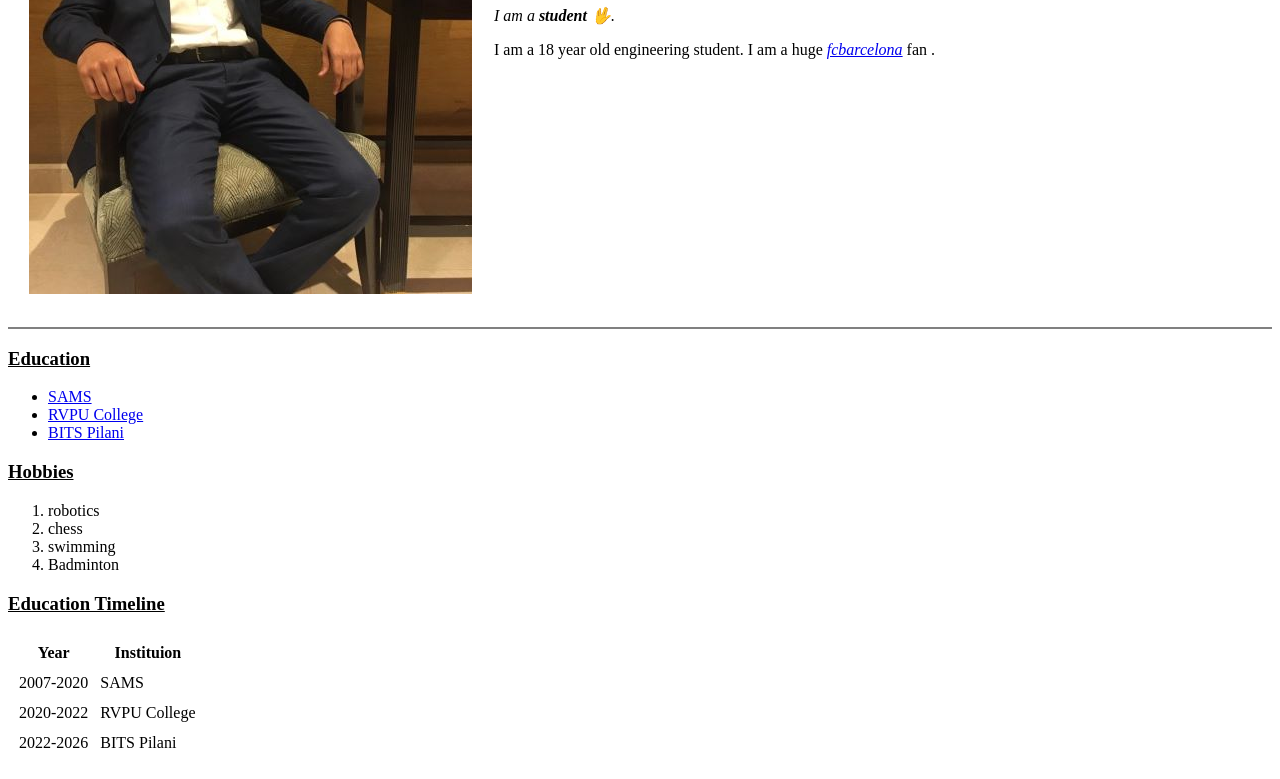
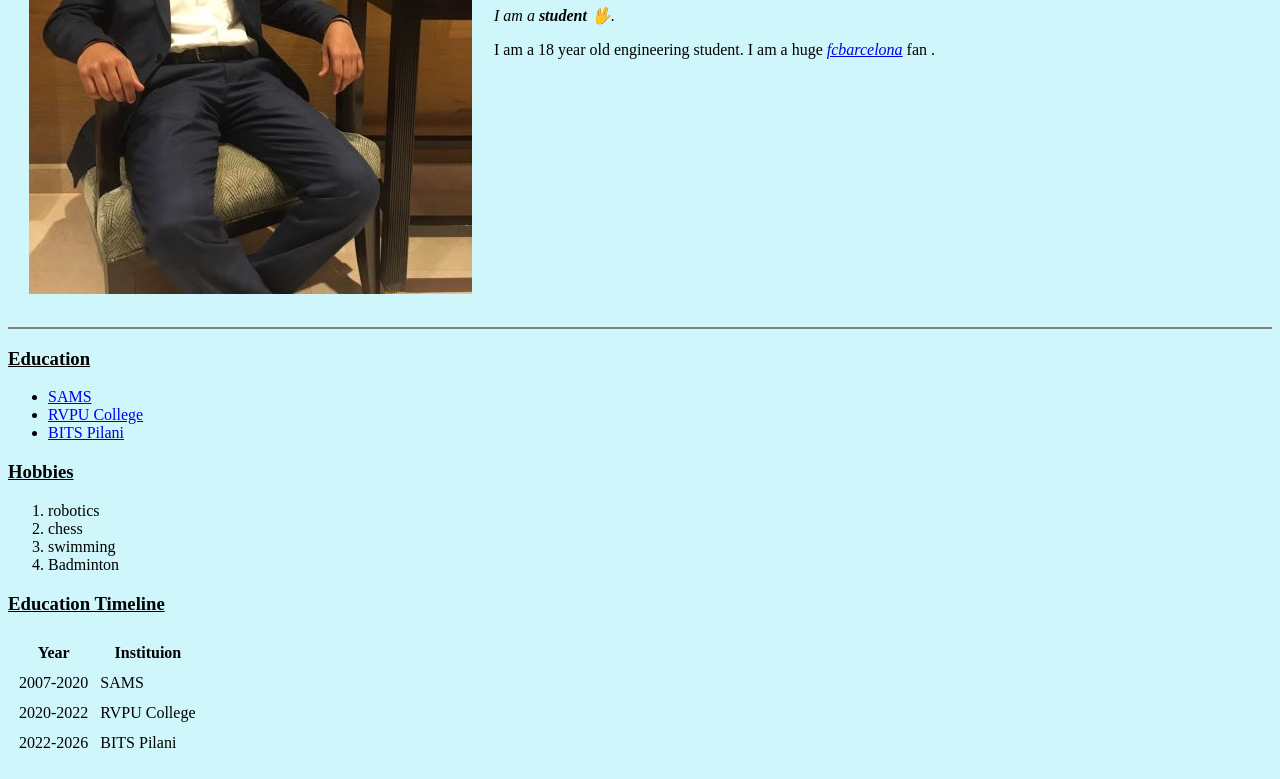
Before and after one commit to yashasvi1414/cv, a plain HTML site: page index.html in a window 1280 px wide. Shown: the part 326-1105 px from the top of the page. Drawn offline with Linux system fonts and the light colour scheme.

Commit message:
change 3

```diff
--- a/index.html
+++ b/index.html
@@ -4,6 +4,11 @@
     <meta charset="UTF-8">
 
      <title>  yashasvi's personal website </title>
+ <style>
+      body{
+        background-color: rgb(207, 246, 250) ;
+      }
+     </style>
 </head>
 <body>
   <table cellspacing="20">
```
